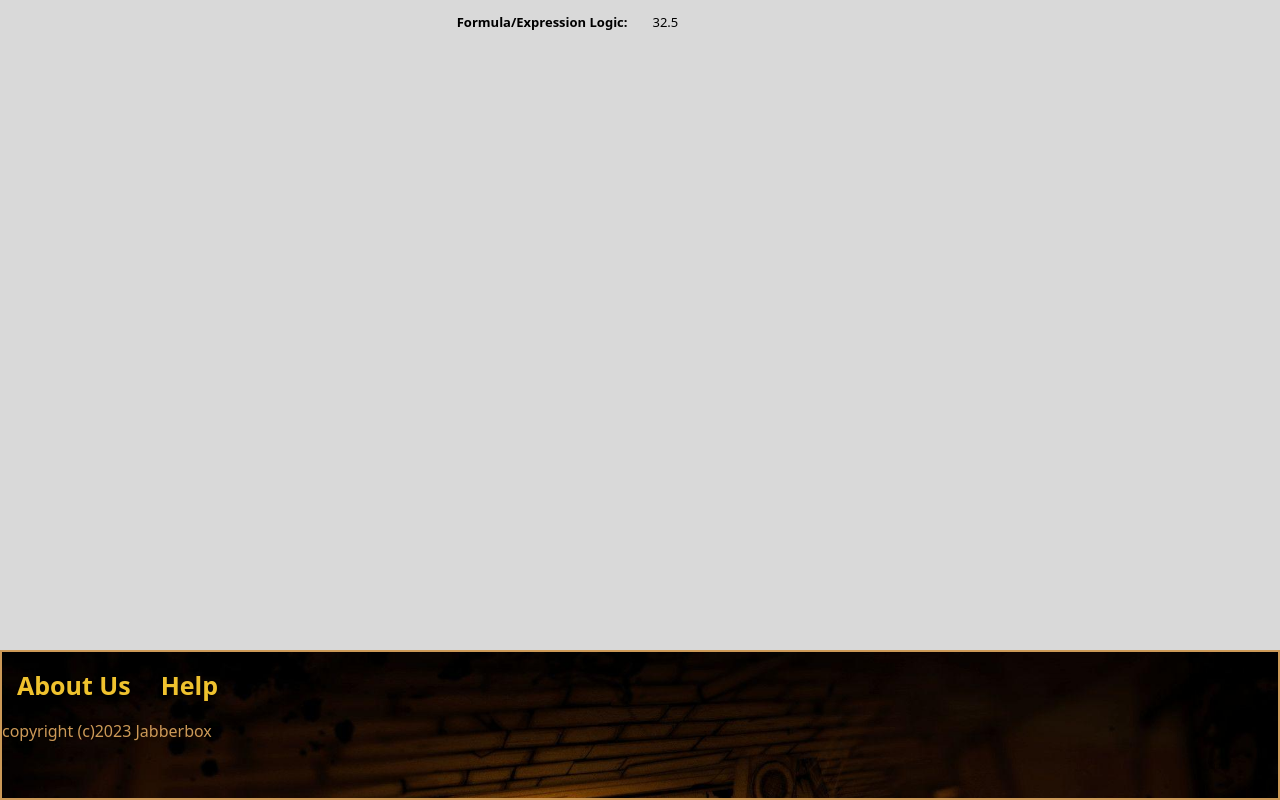
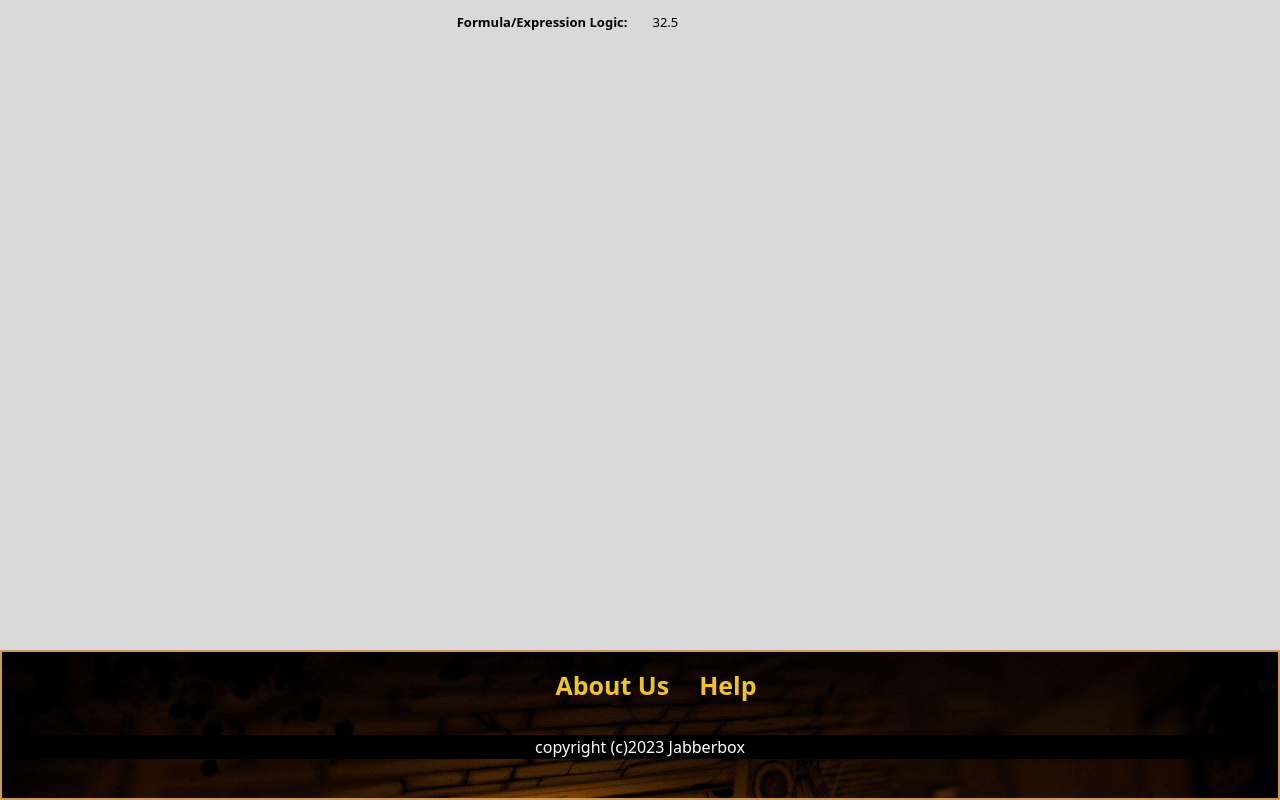
Before and after one commit to rmcguinness/WoodstockCodeCamp, a React (Vite) app: page /help in a window 1280 px wide. Shown: the part 423-1223 px from the top of the page. Built offline with nearby package versions, Linux system fonts and the light colour scheme.

Commit message:
final changes

```diff
--- a/src/Footer.css
+++ b/src/Footer.css
@@ -14,18 +14,24 @@
  * limitations under the License.
  */
 
-.footer{
+.footer-background{
     position:relative;
     width:100%;
     min-height:100px;
     display:flex;
-    justify-content: left;
+    justify-content: right;
     flex-direction: column;
 }
-.footer p{
+.footer-background p{
     font-size:1rem;
     font-weight: 300;
 }
+.footer-list{
+    color:red;
+    display: flex;
+    justify-content: center;
+}
+
 .footer-background{
     background-image:url("./images-about/bendy2.jpg");
     width:100%;
@@ -41,11 +47,16 @@ div{
 }
 li{
     list-style-type: none;
+
 }
-list{
+.list{
     list-style-type: none;
+    text-align: center;
 }
 .copyright{
     font-size: medium;
-    color:#cc9957
+    /* color:#cc9957; */
+    color:white;
+    background-color: black;
+    text-align: center;
 }
--- a/src/Footer.jsx
+++ b/src/Footer.jsx
@@ -19,13 +19,9 @@ const Footer = () => {
 
         <footer className="footer-background">
           <div>
-          <ul className="list">
-            <li>
-              <Link to="/about">About Us</Link>
-            </li>
-            <li>
-              <Link to="/help">Help</Link>
-            </li>
+          <ul className="footer-list">
+            <li><Link to="/about">About Us</Link></li>
+            <li><Link to="/help">Help</Link></li>
           </ul>
           </div>
           <p className="copyright">copyright (c)2023 Jabberbox</p>
```
